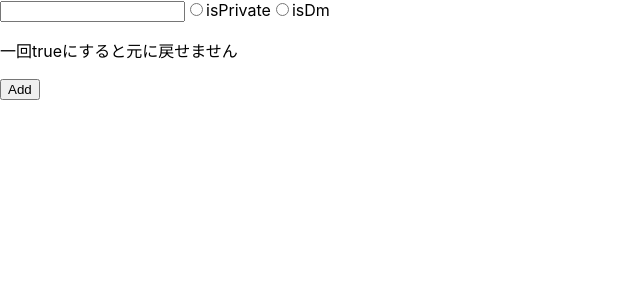
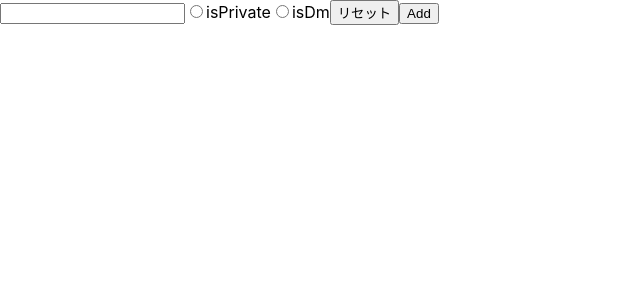
Before and after one commit to TakayukiTshuji/Chat_App_Project, a React (Create React App) app in the folder src/Frontend/Takayuki/: page /AddGroup in a window 1280 px wide. Shown: the top 300 px of the page, without its empty margins (0-640 px from the left). Built offline with nearby package versions, Linux system fonts and the light colour scheme; the HTML template or start-up script is replaced by a standard one.

Commit message:
Deleat: .vsフォルダを削除。 Change: コメント行に少しの変更を行った

```diff
--- a/src/Frontend/Takayuki/src/Addgrp.js
+++ b/src/Frontend/Takayuki/src/Addgrp.js
@@ -1,19 +1,22 @@
+//Reactフレームワーク
 import React, { useState }from 'react'
+//パッケージ
 import { useNavigate } from 'react-router-dom';
 
 
 const Addgrp = () => {
     const [inptext,setinptext]=useState("");
-    const [trfal_P,settrfal_P]=useState(false);
-    const [trfal_D,settrfal_D]=useState(false);
+    const [trfal_P,settrfal_P]=useState("");
+    const [trfal_D,settrfal_D]=useState("");
     const navigate=useNavigate();
+    let listname;
 
     const handleChange=()=>{
         const textgrp={
             "grpName":inptext,
             "isPrivata":trfal_P,
             "isDm":trfal_D,
-            "whitelist":[]
+            "whitelist":[listname]
         };
 
         fetch(`https://localhost:7038/api/ChatRoomCtl?name=${textgrp.grpName}&isPrivate=${textgrp.isPrivata}&isDm=${textgrp.isDm}`,{
@@ -45,19 +48,43 @@ const Addgrp = () => {
                 value={inptext}
                 onChange={(e)=>setinptext(e.target.value)}
             />
+
+            <label>
             <input
                 type='radio'
                 value={'閲覧するメンバーの制限'}
+                checked={trfal_P === 'true'}
                 onClick={()=>settrfal_P(true)}
-        />
-        <label>isPrivate</label>
+            />isPrivate
+            </label>
+
+            <label>
             <input
                 type='radio'
                 value={'ダイレクトメールに変更'}
+                checked={trfal_D === 'true'}
                 onClick={()=>settrfal_D(true)}
+            />isDm
+            </label>
+
+            <label>
+            <input
+                type='button'
+                onClick={()=>{
+                    settrfal_D("");
+                    settrfal_P("");
+                }}
+                value={'リセット'}
             />
-        <label>isDm</label>
-        <p>一回trueにすると元に戻せません</p>
+            </label>
+
+            {trfal_P ? (
+                <input type='text' value={listname} placeholder='ユーザ名'/>
+
+            ):(
+                <></>
+            )}
+
             <button
                 onClick={handleChange}
             >Add</button>
--- a/src/Frontend/Takayuki/src/CreateUser.js
+++ b/src/Frontend/Takayuki/src/CreateUser.js
@@ -1,4 +1,6 @@
+//Reactフレームワーク
 import React,{useState} from 'react'
+//パッケージ
 import { useNavigate } from 'react-router-dom';
 import { Link } from 'react-router-dom';
 
@@ -29,11 +31,13 @@ const CreateUser = () => {
             <input
             type='text'
             value={input}
+            placeholder='ユーザ名'
             onChange={(e)=>setinput(e.target.value)}
             />
             <input
             type='text'
             value={inpPass}
+            placeholder='パスワード'
             onChange={(e)=>setinpPass(e.target.value)}
             />
             <button onClick={create}>Create!</button>
--- a/src/Frontend/Takayuki/src/LoginForm.js
+++ b/src/Frontend/Takayuki/src/LoginForm.js
@@ -1,8 +1,12 @@
+//Reactフレームワーク
 import React, {  useState,useEffect } from 'react';
+//パッケージ
 import { useNavigate,Link } from 'react-router-dom';
 import { useCookies } from 'react-cookie';
+//外部ライブラリ
 import CryptoJS from 'crypto-js';
-//import {motion} from "framer-motion"
+import {motion} from "framer-motion"
+//CSS
 import "./LoginForm.css";
 
 const LoginForm = () => {
@@ -15,8 +19,6 @@ const LoginForm = () => {
   const ChangeHas=()=>{
     const CHname=name;
     const CHpass=CryptoJS.SHA256(password).toString(CryptoJS.enc.Hex).toUpperCase();
-    console.log(CHpass);
-    console.log(CHname);
     handleSession(CHname,CHpass);
   }
 
@@ -33,7 +35,7 @@ const LoginForm = () => {
       console.log(data);
       setname("");      //入力した文字を消す
       setpassword("");  //入力した文字を消す
-      setDat(data);     //dataがあるか確認するテスト
+      setDat(data.message);     //dataがあるか確認するテスト
       setCookie('session_id',data.result.sessionId,{path:'/',sameSite:'none'});
       //session_idの名前、session_idの値、オプションでどこでも使えるようにした
 
@@ -50,11 +52,13 @@ const LoginForm = () => {
       <input
       type='text'
       value={name}
+      placeholder='ユーザ名'
       onChange={(e)=>setname(e.target.value)}
       />
       <input
       type='password'
       value={password}
+      placeholder='パスワード'
       onChange={(e)=>setpassword(e.target.value)}
       />
       <button onClick={ChangeHas}>Send</button>
@@ -65,9 +69,9 @@ const LoginForm = () => {
 
       <div>
         {dat ? (
-          <p>成功</p>
+          <p>{dat}</p>
         ):(
-          <p>データ取得中...</p>
+          <></>
         )}
       </div>
     </div>
--- a/src/Frontend/Takayuki/src/MessageApp.js
+++ b/src/Frontend/Takayuki/src/MessageApp.js
@@ -1,12 +1,13 @@
+//Reactフレームワーク
 import React, { useState,useEffect,useRef } from "react";
+//パッケージ
 import { useNavigate } from "react-router-dom";
 import { useCookies } from "react-cookie";
 import { useLocation } from "react-router-dom";
+//CSS
 import "./Message.css";
 
-//--------
-/*GETを行う*/
-//--------
+
 const MessageApp = () => {
   const [usermessages, setUserMessages] = useState([]);
   const [inputValue, setInputValue]     = useState("");
@@ -23,6 +24,9 @@ const MessageApp = () => {
     }
   };
 
+  //--------
+  /*GETを行う*/
+  //--------
   const getMessages= ()=>{
     fetch(`https://localhost:7038/api/ChatCtl?room=${roomName}`,{
       method:'GET',
@@ -32,7 +36,7 @@ const MessageApp = () => {
       return response.json();
     })
     .then((data)=>{
-      console.log("Response data:", data);//ここでクッキーが存在しないと表示される
+      console.log("Response data:", data);
       const stermessa=data.result.map(e=>({
         message:e.message,
         user:e.user
@@ -50,9 +54,9 @@ const MessageApp = () => {
   useEffect(() => {
     const timer = setInterval(()=>{
       getMessages();
-    },9000);
+    },3000);
     return ()=>{
-      clearTimeout(timer);
+      clearInterval(timer);
     }
   },[]);
 
@@ -109,6 +113,7 @@ const MessageApp = () => {
           type="text"
           value={inputValue}
           onChange={(e) => setInputValue(e.target.value)}
+          placeholder="入力"
           className="input-text"
         />
         <button onClick={handleMessageSend} className="send-button">
--- a/src/Frontend/Takayuki/src/Room.js
+++ b/src/Frontend/Takayuki/src/Room.js
@@ -1,8 +1,10 @@
+//Reactフレームワーク
 import React, {useState,useRef, useEffect}from 'react';
-//import MessageApp from './MessageApp';
+//パッケージ
 import { useCookies } from 'react-cookie';
-import { useNavigate } from 'react-router-dom';
-
+import { json, useNavigate } from 'react-router-dom';
+//外部フレームワーク
+import { motion,AnimatePresence } from 'framer-motion';
 
 const Room = () => {
     const messagesEndRef = useRef(null);
@@ -10,12 +12,11 @@ const Room = () => {
     const [unionRoom,setunionRoom]=useState([]);
     const [cookies,setCookie,removeCookie]=useCookies(['session_id']);
     const navigate = useNavigate();
-
     let roomNameID=[];
 
 
     const scrollToBottom = () => {
-        if (messagesEndRef.current) {  // messagesEndRef.current が null でないことを確認
+        if (messagesEndRef.current) {
             messagesEndRef.current.scrollIntoView({ behavior: "smooth", block: "end" });
         }
     };
@@ -24,7 +25,6 @@ const Room = () => {
         setTimeout(()=>{
             getRoom();
         },5000);
-        //テスト用
     },[])
 
     const getRoom=()=>{
@@ -41,7 +41,6 @@ const Room = () => {
             console.log("successRoomData:",data);
             const roomName=data.result.map(e=>e.name);
             roomNameID=data.result.map(e=>e.room_id);
-            //console.log(roomNameID);
             setroom([...roomName]);
             setunionRoom([...roomName]);
         })
@@ -67,7 +66,23 @@ const Room = () => {
     const Logout=()=>{
         removeCookie('sessionId');
         navigate('/');
-      }
+    }
+    const DeleteRoom=()=>{
+
+        fetch("https://localhost:7038/api/ChatRoomCtl/Delete",{
+            method:'DELETE',
+            credentials:'include',
+            headers:{
+                'Content-Type':'application/json'
+            }
+        })
+        .then((response)=>{
+            console.log("削除",response);
+            return json(response);
+        })
+
+
+    }
 
     return (
         <div>
@@ -76,9 +91,16 @@ const Room = () => {
             <button onClick={changeAddRom}>追加</button>
             <button onClick={getRoom}>更新</button>
             <div>
-            {room.map((data, index) => (
+            <motion.section
+                initial={{ opacity: 0 }} // 初期状態
+                animate={{ opacity: 1 }} // マウント時
+                exit={{ opacity: 0 }}    // アンマウント時
+            >
+                {room.map((data, index) => (
                 <button key={index} onClick={() => handleRoomClick(data)}>{data}</button>
-            ))}
+                ))}
+            </motion.section>
+
             </div>
         </div>
     )
```
Lines whose indentation alone changed are shown as unchanged.
